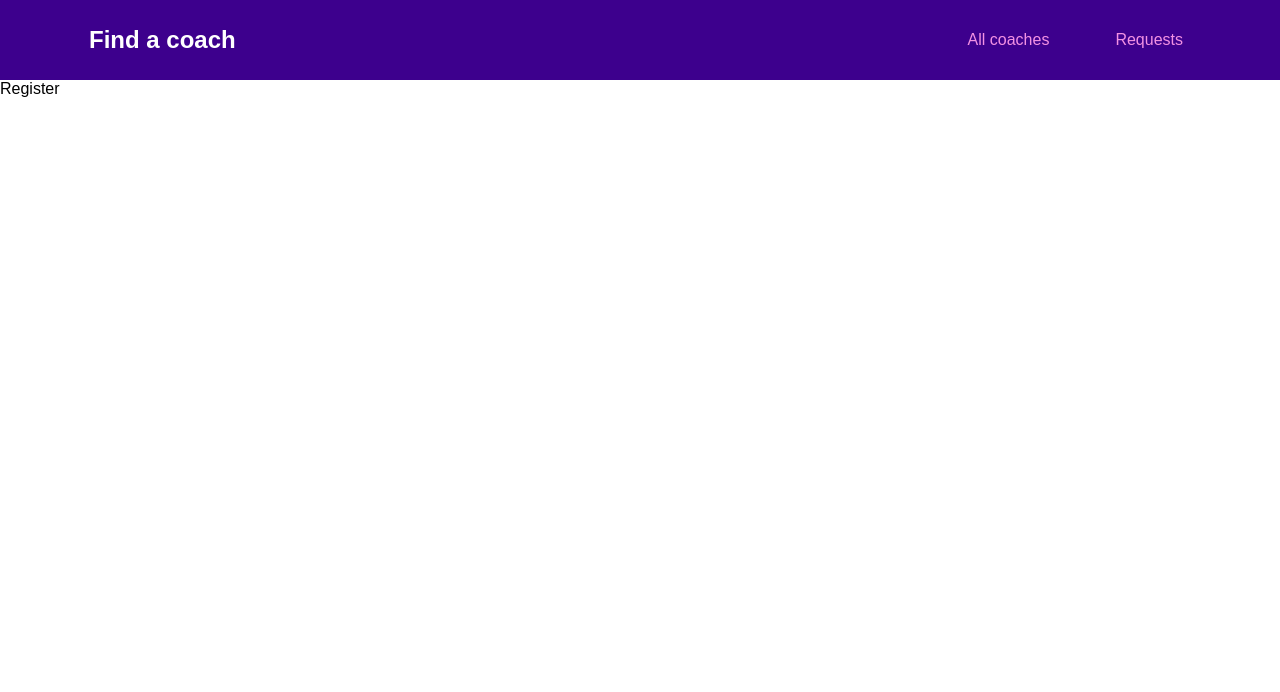
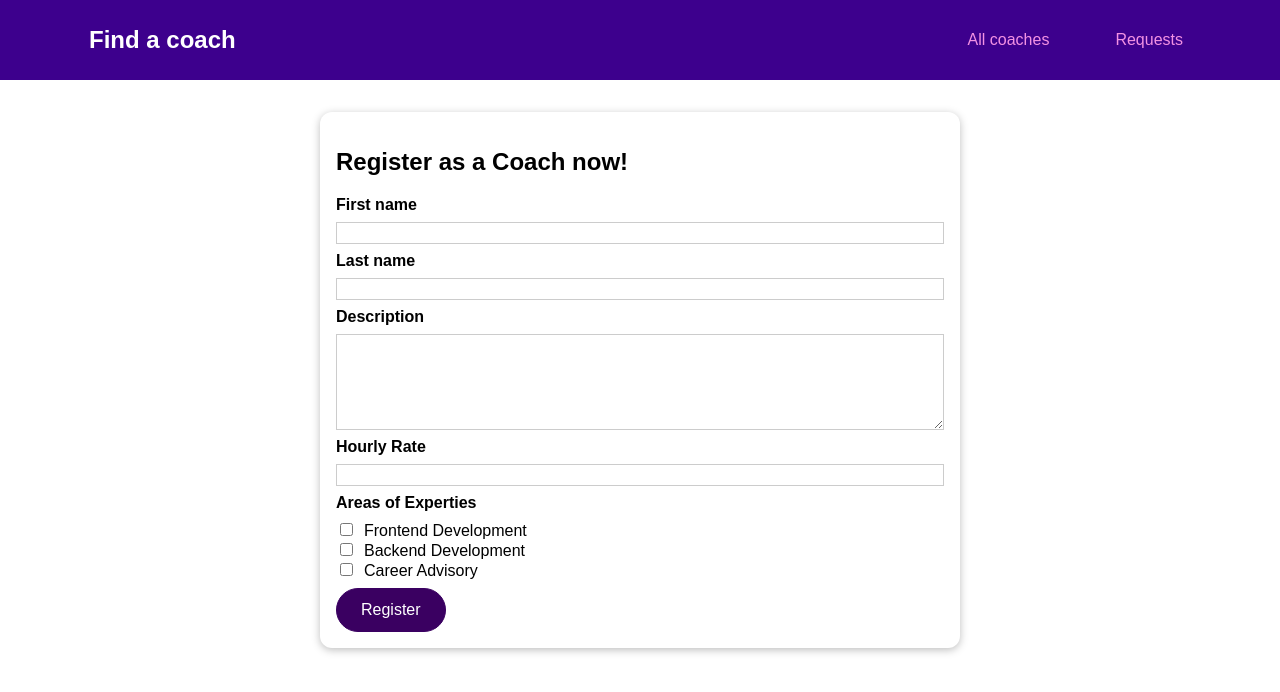
Before and after one commit to Ruba-Alahmad/Find-a-coach, a Vue app: page /register in a window 1280 px wide. Shown: the top 692 px of the page. Built offline with nearby package versions, Linux system fonts and the light colour scheme.

Commit message:
Registering as a Coach

```diff
--- /dev/null
+++ b/src/components/coaches/coachForm.vue
@@ -0,0 +1,122 @@
+<template>
+    <form @submit.prevent="submitForm">
+        <div class="form-control">
+            <label for="firstname">First name</label>
+            <input type="text"  id="firstname" v-model.trim="firstname">
+        </div>
+        <div class="form-control">
+            <label for="lasttname">Last name</label>
+            <input type="text" id="lasttname" v-model.trim="lastname">
+        </div>
+        <div class="form-control">
+            <label for="description">Description</label>
+            <textarea id="description" rows="5" v-model.trim="description"></textarea>
+        </div>
+        <div class="form-control">
+            <label for="rate">Hourly Rate</label>
+            <input type="number" id="rete" v-model.number="rate">
+        </div>
+        <div class="form-control">
+            <h3>Areas of Experties</h3>
+            <div>
+                <input type="checkbox" value="frontend" id="frontend" v-model="areas">
+                <label for="frontend">Frontend Development</label>
+            </div>
+            <div>
+                <input type="checkbox" value="backend" id="backend" v-model="areas">
+                <label for="backend">Backend Development</label>
+            </div>
+            <div>
+                <input type="checkbox" value="career" id="career" v-model="areas">
+                <label for="career">Career Advisory</label>
+            </div>
+        </div>
+        <base-button>Register</base-button>
+
+    </form>
+</template>
+
+<script>
+export default {
+    emits: ['save-data'],
+    data(){
+        return{
+            firstname:'',
+            lastname:'',
+            description:'',
+            rate: null,
+            areas:[],
+        }
+    },
+    methods:{
+        submitForm(){
+            const formData ={
+                first: this.firstname,
+                last: this.lastname,
+                desc: this.description,
+                rate: this.rate,
+                areas: this.areas
+            };
+            this.$emit('save-data', formData)
+        }
+    }
+}
+</script>
+
+
+<style scoped>
+    .form-control {
+  margin: 0.5rem 0;
+}
+
+label {
+  font-weight: bold;
+  display: block;
+  margin-bottom: 0.5rem;
+}
+
+input[type='checkbox'] + label {
+  font-weight: normal;
+  display: inline;
+  margin: 0 0 0 0.5rem;
+}
+
+input,
+textarea {
+  display: block;
+  width: 100%;
+  border: 1px solid #ccc;
+  font: inherit;
+}
+
+input:focus,
+textarea:focus {
+  background-color: #f0e6fd;
+  outline: none;
+  border-color: #3d008d;
+}
+
+input[type='checkbox'] {
+  display: inline;
+  width: auto;
+  border: none;
+}
+
+input[type='checkbox']:focus {
+  outline: #3d008d solid 1px;
+}
+
+h3 {
+  margin: 0.5rem 0;
+  font-size: 1rem;
+}
+
+.invalid label {
+  color: red;
+}
+
+.invalid input,
+.invalid textarea {
+  border: 1px solid red;
+}
+</style>
--- a/src/pages/coaches/coachRegistration.vue
+++ b/src/pages/coaches/coachRegistration.vue
@@ -1,3 +1,27 @@
 <template>
-    Register
+    <section>
+        <base-card>
+         <h2>Register as a Coach now!</h2>
+         <coach-form @save-data="saveData"></coach-form>
+        </base-card>
+    </section>
 </template>
+
+<script>
+import coachForm from '../../components/coaches/coachForm.vue'
+
+export default {
+    components:{
+        coachForm,
+    },
+    methods:{
+        saveData(data){
+            this.$store.dispatch('coaches/registerCoach', data);
+            this.$router.replace('/coaches')
+        }
+    },
+    computed:{
+
+    }
+}
+</script>
--- a/src/pages/coaches/coachesList.vue
+++ b/src/pages/coaches/coachesList.vue
@@ -6,7 +6,7 @@
         <base-card>
         <div class="controls">
             <base-button mode="outline">Refresh</base-button>
-            <base-button link to="/register">Register as Coach</base-button>
+            <base-button v-if="!isCoach" link to="/register">Register as Coach</base-button>
         </div>
         <ul v-if="hasCoaches">
         <coach-item v-for="coach in filteredCoaches"
@@ -63,6 +63,9 @@
         },
         hasCoaches(){
             return this.$store.getters['coaches/hasCoaches'];
+        },
+        isCoach(){
+            return this.$store.getters['coaches/isCoach']
         }
     },
     methods:{
--- a/src/store/index.js
+++ b/src/store/index.js
@@ -4,6 +4,16 @@
 const store = createStore({
     modules:{
         coaches: coachesModule,
+    },
+    state(){
+        return{
+            userId:'c3',
+        };
+    },
+    getters:{
+        userId(state){
+            return state.userId;
+        }
     }
 });
 
--- a/src/store/modules/coaches/actions.js
+++ b/src/store/modules/coaches/actions.js
@@ -1 +1,13 @@
-export default {}
+export default {
+    registerCoach(context, data){
+        const coachData ={
+            id: context.rootGetters.userId,
+            firstName: data.first,
+            lastName: data.last,
+            description: data.desc,
+            hourlyRate: data.rate,
+            areas: data.areas
+        }
+        context.commit('registerCoach', coachData)
+    }
+}
--- a/src/store/modules/coaches/getters.js
+++ b/src/store/modules/coaches/getters.js
@@ -6,5 +6,10 @@
     },
     hasCoaches(state){
         return state.coaches && state.coaches.length > 0;
+    },
+    isCoach(_, getters, _2, rootGetters){
+        const coaches = getters.coaches;
+        const userId = rootGetters.userId;
+        return coaches.some(coach => coach.id === userId);
     }
 }
--- a/src/store/modules/coaches/mutations.js
+++ b/src/store/modules/coaches/mutations.js
@@ -1,2 +1,6 @@
 
-export default {}
+export default {
+    registerCoach(state, payload){
+        state.coaches.push(payload);
+    }
+}
```
